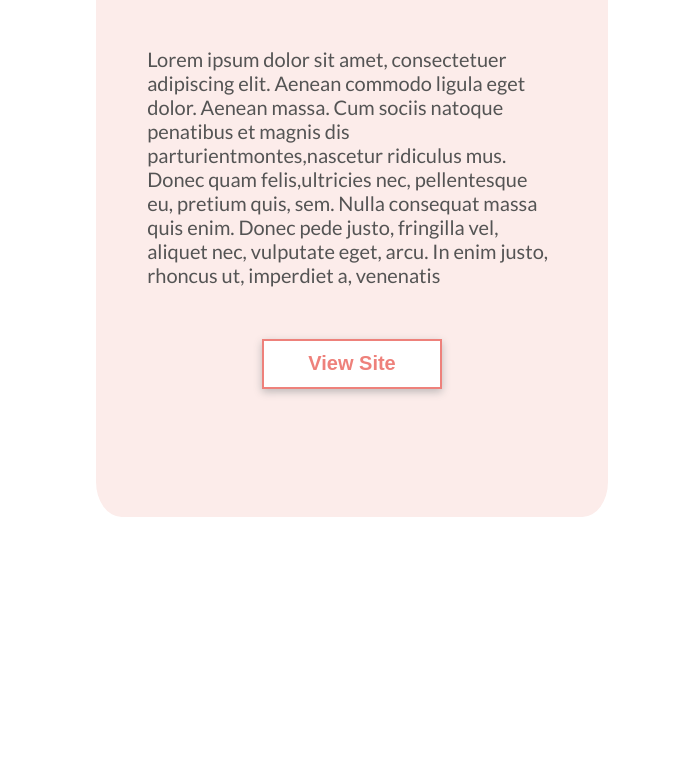
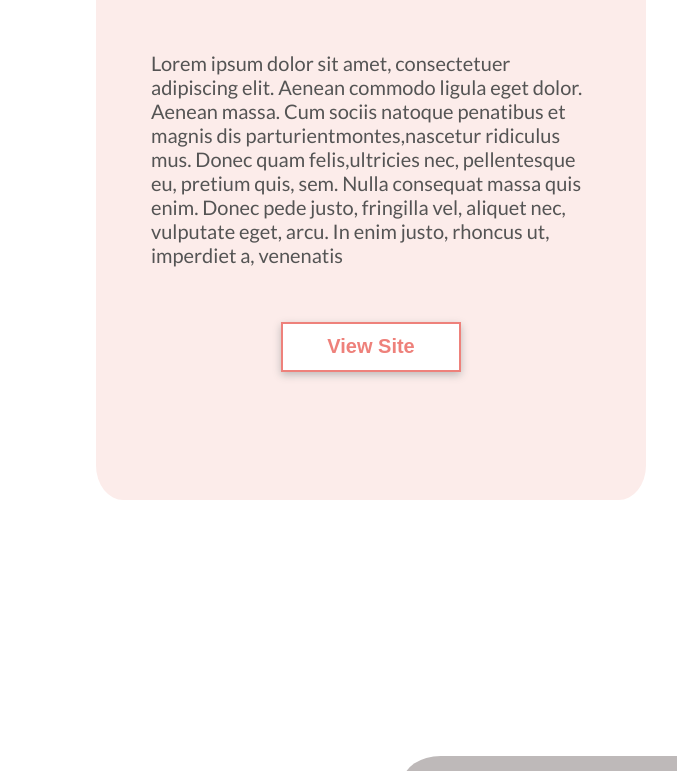
Before and after one commit to suusan11/portfolio, a website: page works_kulkuri.html in a window 1280 px wide. Shown: the part 336-1107 px from the top of the page, without its empty margins (32-709 px from the left). Drawn offline with Linux system fonts and the light colour scheme.

Commit message:
defined bg-pink to global

```diff
--- a/scss/_global.scss
+++ b/scss/_global.scss
@@ -172,3 +172,8 @@ a {
     }
   }
 }
+
+//works page
+.bg-color--primarypink {
+  background-color: $primary-pink;
+}
--- a/scss/_works_introduction.scss
+++ b/scss/_works_introduction.scss
@@ -1,12 +1,8 @@
 @import "variable", "mixin", "typography";
 
-.bg-color--primarypink {
+.introduction {
   width: 100%;
   padding: 10% 0;
-  background-color: $primary-pink;
-}
-
-.introduction {
   margin-top: 0;
 
   &__container {
@@ -52,7 +48,8 @@
 //responsive for PC
 @include pcSize {
   .introduction {
-    width: 40%;
+    width: 550px;
+    height: auto;
     border-radius: 5%;
     margin-left: 10%;
   }
--- a/scss/_works_styles.scss
+++ b/scss/_works_styles.scss
@@ -1,8 +1,4 @@
 @import "variable", "typography", "mixin";
-
-.bg-color--primarypink {
-  background-color: $primary-pink;
-}
 
 .style {
   margin-top: 0;
```
Also changed, not shown: style.css.
